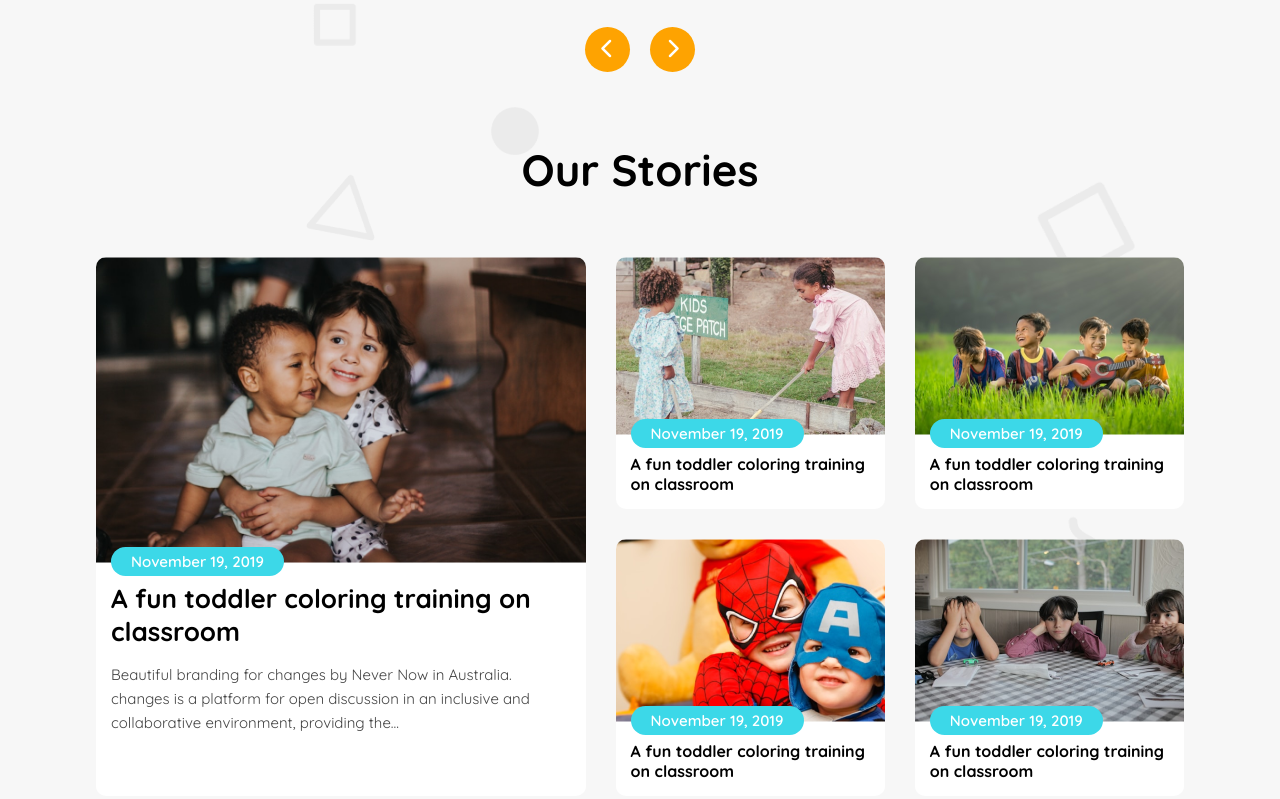
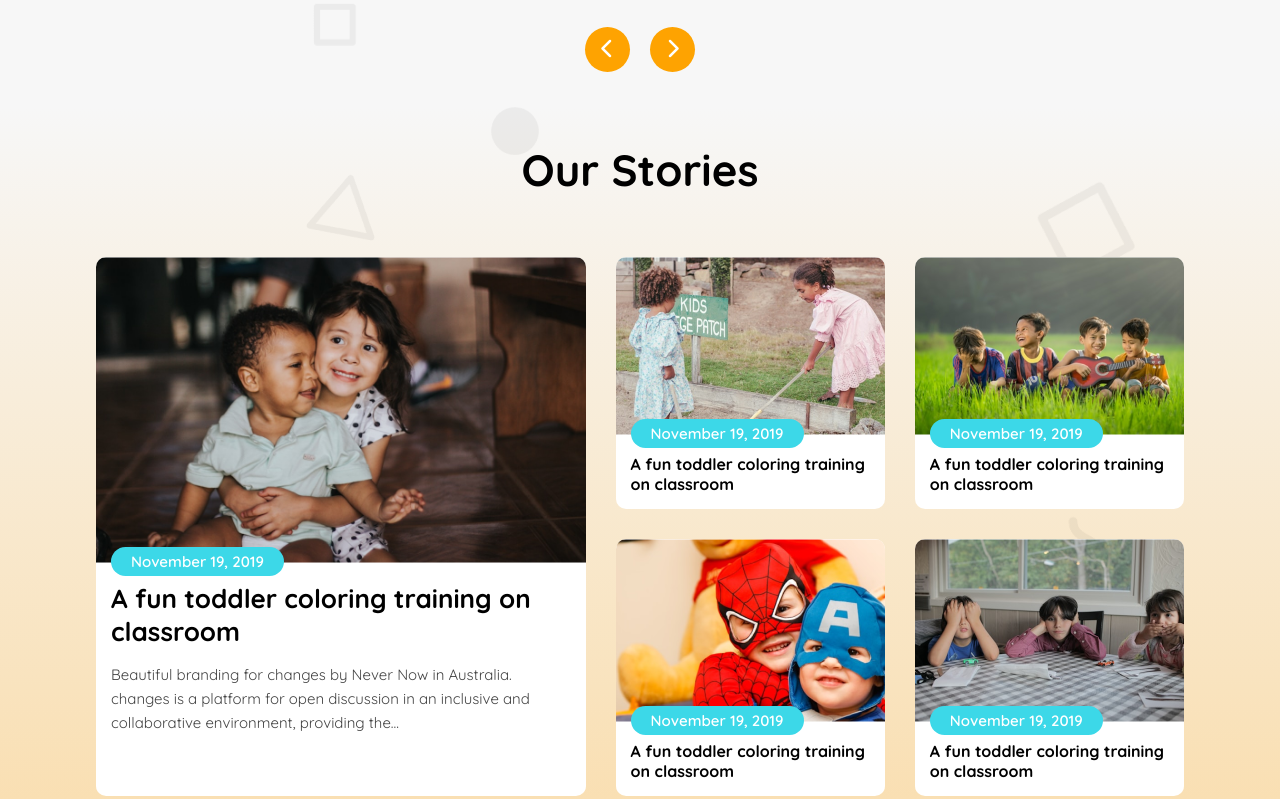
Before and after one commit to abdur-rahman-sayem/Milstone-2-Assginment, a plain HTML site: page index.html in a window 1280 px wide. Shown: the part 1243-2042 px from the top of the page. Drawn offline with Linux system fonts and the light colour scheme.

Commit message:
bg issue solved

```diff
--- a/style.css
+++ b/style.css
@@ -218,7 +218,7 @@ section {
 
 section.grid-layout {
     padding: 35px 0;
-    background-image: url("assets/bg.png");
+    background-image: url("assets/bg.png"), linear-gradient(transparent, #Fad9a1 104%);
     background-repeat: no-repeat;
     padding-bottom: 80px;
 }
```
